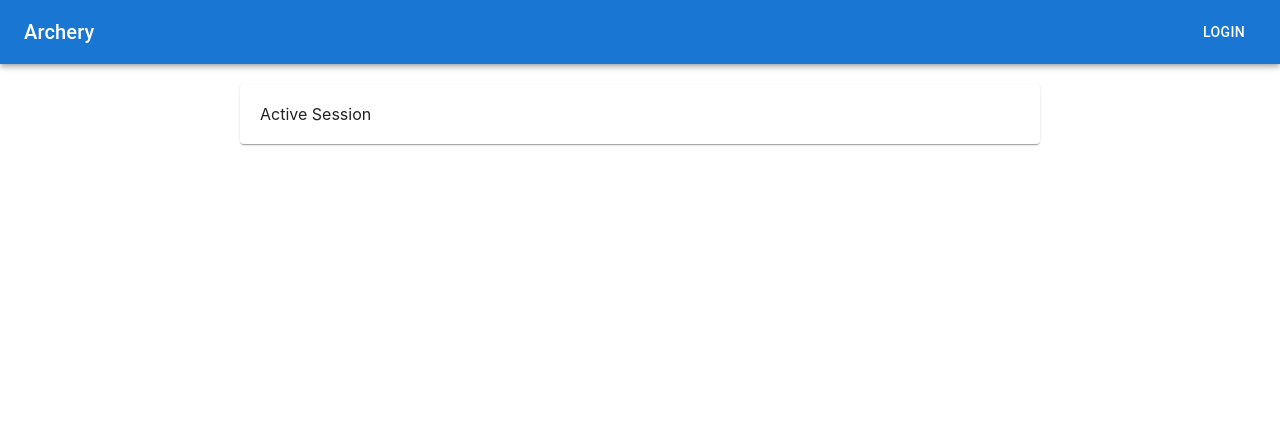
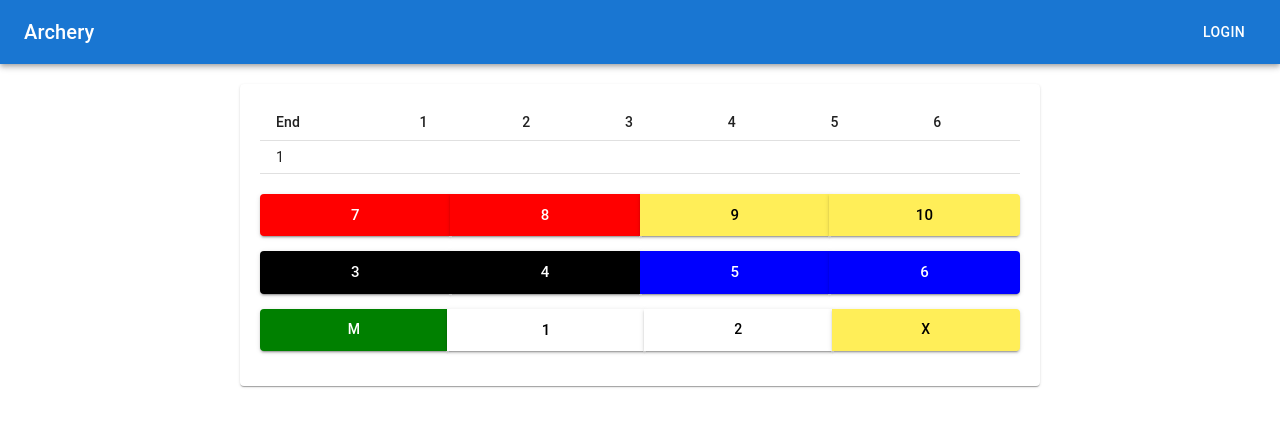
Before and after one commit to LauSam09/archery, a React (Create React App) app: page /sessions/1/active in a window 1280 px wide. Shown: the top 426 px of the page. Built offline with nearby package versions, Linux system fonts and the light colour scheme; no server answers; the HTML template or start-up script is replaced by a standard one.

Commit message:
Add in-memory scores

```diff
--- a/src/views/ActiveSession.tsx
+++ b/src/views/ActiveSession.tsx
@@ -1,3 +1,166 @@
+import {
+  Box,
+  Button,
+  ButtonGroup,
+  Table,
+  TableBody,
+  TableCell,
+  TableContainer,
+  TableHead,
+  TableRow,
+} from "@mui/material";
+import { useEffect, useState } from "react";
+import { useParams } from "react-router-dom";
+
+interface End {
+  scores: Array<number | string>;
+}
+
+const initialEnds: Array<End> = [];
+
 export const ActiveSession = () => {
-  return <div>Active Session</div>;
+  const { sessionId } = useParams<{ sessionId: string }>();
+  const [ends, setEnds] = useState<Array<End>>([{ scores: [] }]);
+
+  useEffect(() => {
+    const numEnds = ends.length;
+    const arrowsInLastEnd = ends[numEnds - 1]?.scores?.length;
+
+    if (arrowsInLastEnd === 6) {
+      setEnds((oldEnds) => [...oldEnds, { scores: [] }]);
+    }
+  }, [ends]);
+
+  const addScore = (score: number | string) => {
+    setEnds((oldEnds) => {
+      const newEnds = [...oldEnds];
+      const numEnds = oldEnds.length;
+      newEnds[numEnds - 1].scores.push(score);
+      return newEnds;
+    });
+  };
+
+  return (
+    <div>
+      <TableContainer>
+        <Table size="small">
+          <TableHead>
+            <TableRow>
+              <TableCell>End</TableCell>
+              <TableCell>1</TableCell>
+              <TableCell>2</TableCell>
+              <TableCell>3</TableCell>
+              <TableCell>4</TableCell>
+              <TableCell>5</TableCell>
+              <TableCell>6</TableCell>
+            </TableRow>
+          </TableHead>
+          <TableBody>
+            {ends.map((end, i) => (
+              <TableRow>
+                <TableCell>{i + 1}</TableCell>
+                {Array.from(Array(6).keys()).map((cell) => (
+                  <TableCell>{end.scores[cell]}</TableCell>
+                ))}
+              </TableRow>
+            ))}
+          </TableBody>
+        </Table>
+      </TableContainer>
+      <Box sx={{ marginTop: "20px", "> *": { marginBottom: "15px" } }}>
+        <ButtonGroup fullWidth size="large" aria-label="large button group">
+          <Button
+            onClick={() => addScore(7)}
+            sx={{ backgroundColor: "red" }}
+            variant="contained"
+          >
+            7
+          </Button>
+          <Button
+            onClick={() => addScore(8)}
+            sx={{ backgroundColor: "red" }}
+            variant="contained"
+          >
+            8
+          </Button>
+          <Button
+            sx={{ backgroundColor: "#ffee58", color: "black" }}
+            variant="contained"
+            onClick={() => addScore(9)}
+          >
+            9
+          </Button>
+          <Button
+            sx={{ backgroundColor: "#ffee58", color: "black" }}
+            variant="contained"
+            onClick={() => addScore(10)}
+          >
+            10
+          </Button>
+        </ButtonGroup>
+        <ButtonGroup fullWidth size="large" aria-label="large button group">
+          <Button
+            sx={{ backgroundColor: "black", color: "white" }}
+            onClick={() => addScore(3)}
+            variant="contained"
+          >
+            3
+          </Button>
+          <Button
+            sx={{ backgroundColor: "black", color: "white" }}
+            variant="contained"
+            onClick={() => addScore(4)}
+          >
+            4
+          </Button>
+          <Button
+            onClick={() => addScore(5)}
+            sx={{ backgroundColor: "blue" }}
+            variant="contained"
+          >
+            5
+          </Button>
+          <Button
+            onClick={() => addScore(6)}
+            sx={{ backgroundColor: "blue" }}
+            variant="contained"
+          >
+            6
+          </Button>
+        </ButtonGroup>
+
+        <ButtonGroup fullWidth>
+          <Button
+            onClick={() => addScore("M")}
+            sx={{ backgroundColor: "green" }}
+            variant="contained"
+          >
+            M
+          </Button>
+          <Button
+            sx={{ backgroundColor: "white", color: "black" }}
+            size="large"
+            onClick={() => addScore(1)}
+            variant="contained"
+          >
+            1
+          </Button>
+          <Button
+            sx={{ backgroundColor: "white", color: "black" }}
+            onClick={() => addScore(2)}
+            variant="contained"
+          >
+            2
+          </Button>
+          <Button
+            onClick={() => addScore("X")}
+            sx={{ backgroundColor: "#ffee58", color: "black" }}
+            variant="contained"
+          >
+            X
+          </Button>
+        </ButtonGroup>
+      </Box>
+    </div>
+  );
 };
```
